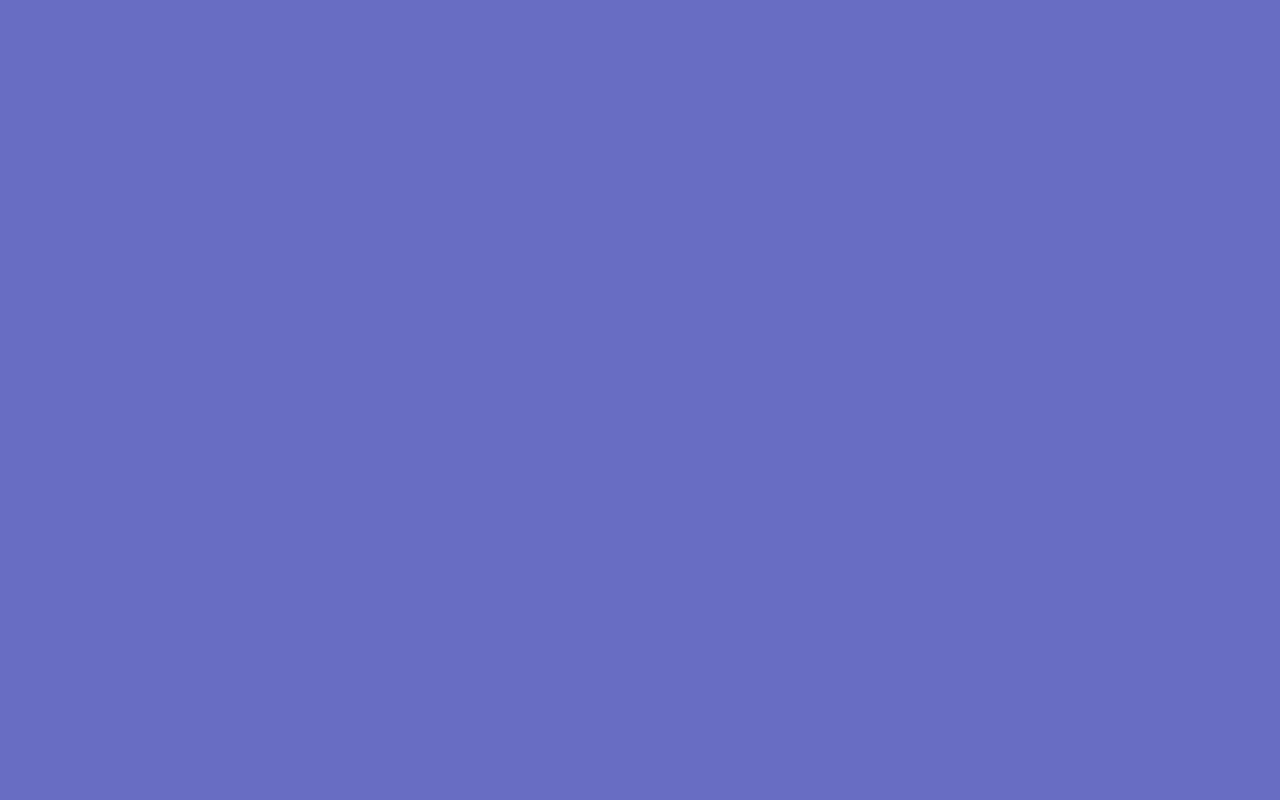
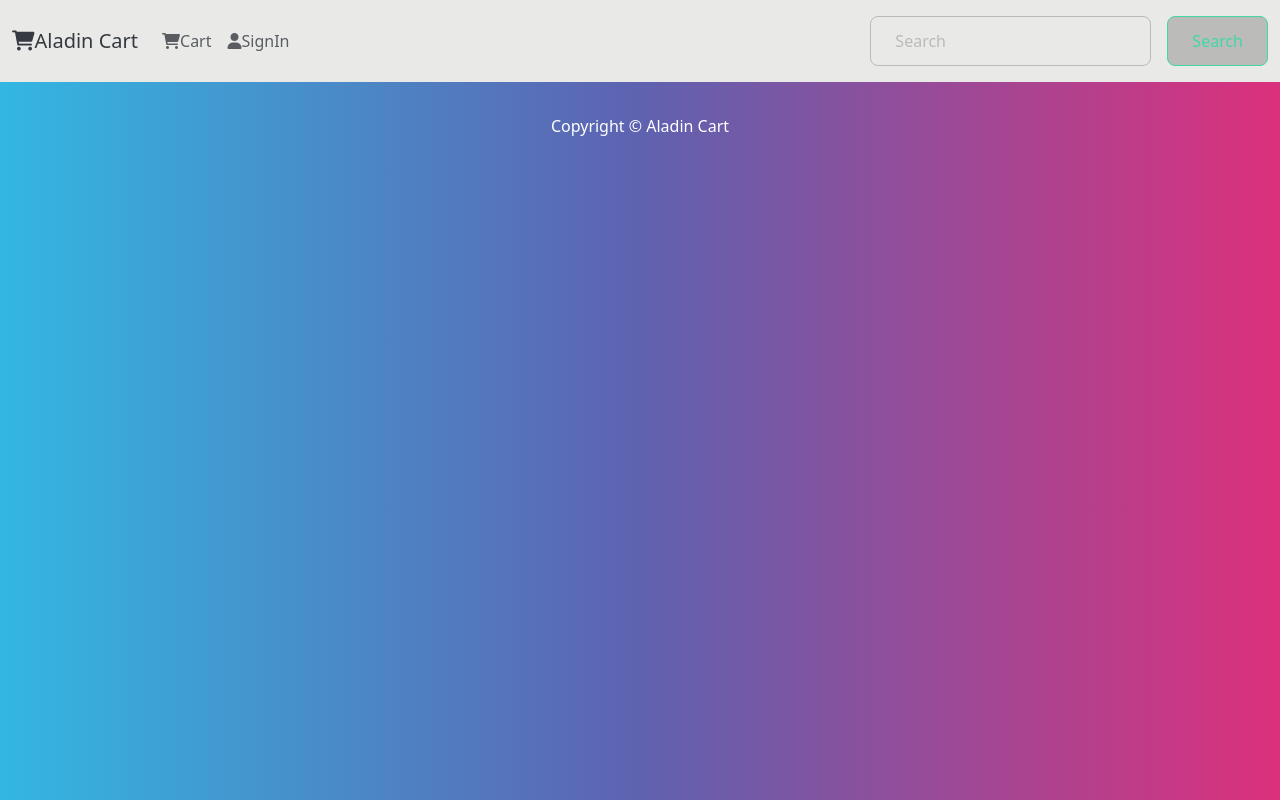
Before and after one commit to Jyotika999/Aladin-Cart, a React (Create React App) app in the folder frontend/: page /cart in a window 1280 px wide. Before the commit this address had no page. Built offline with nearby package versions, Linux system fonts and the light colour scheme.

Commit message:
added header and footer

```diff
--- a/frontend/src/App.js
+++ b/frontend/src/App.js
@@ -10,6 +10,7 @@ import ProductScreen from './screens/ProductScreen';
 export default function App() {
   return (
     <BrowserRouter>
+    <Header/>
       <Routes>
         {/* <Header/> */}
         {/* <Container> */}
@@ -23,6 +24,7 @@ export default function App() {
         {/* </Routes> */}
       </Routes>
       {/* </main> */}
+      <Footer />
     </BrowserRouter>
   );
 }
--- a/frontend/src/components/Footer.js
+++ b/frontend/src/components/Footer.js
@@ -1,15 +1,39 @@
 import React from 'react'
 import {Container, Row, Col} from 'react-bootstrap'
+
+class ErrorBoundary extends React.Component {
+  constructor(props) {
+    super(props);
+    this.state = { hasError: false };
+  }
+
+  static getDerivedStateFromError(error) {
+    // Update state so the next render will show the fallback UI.
+    return { hasError: true };
+  }
+
+  render() {
+    if (this.state.hasError) {
+      // You can render any custom fallback UI
+      return <h1>Something went wrong.</h1>;
+    }
+
+    return this.props.children;
+  }
+}
+
 
 const Footer = () => {
   return (
     <footer>
+    <ErrorBoundary>
       <Container>
         <Row>
           <Col className='text-center py-3'>Copyright &copy; Aladin Cart</Col>
 
         </Row>
       </Container>
+      </ErrorBoundary>
     </footer>
   )
 }
```
